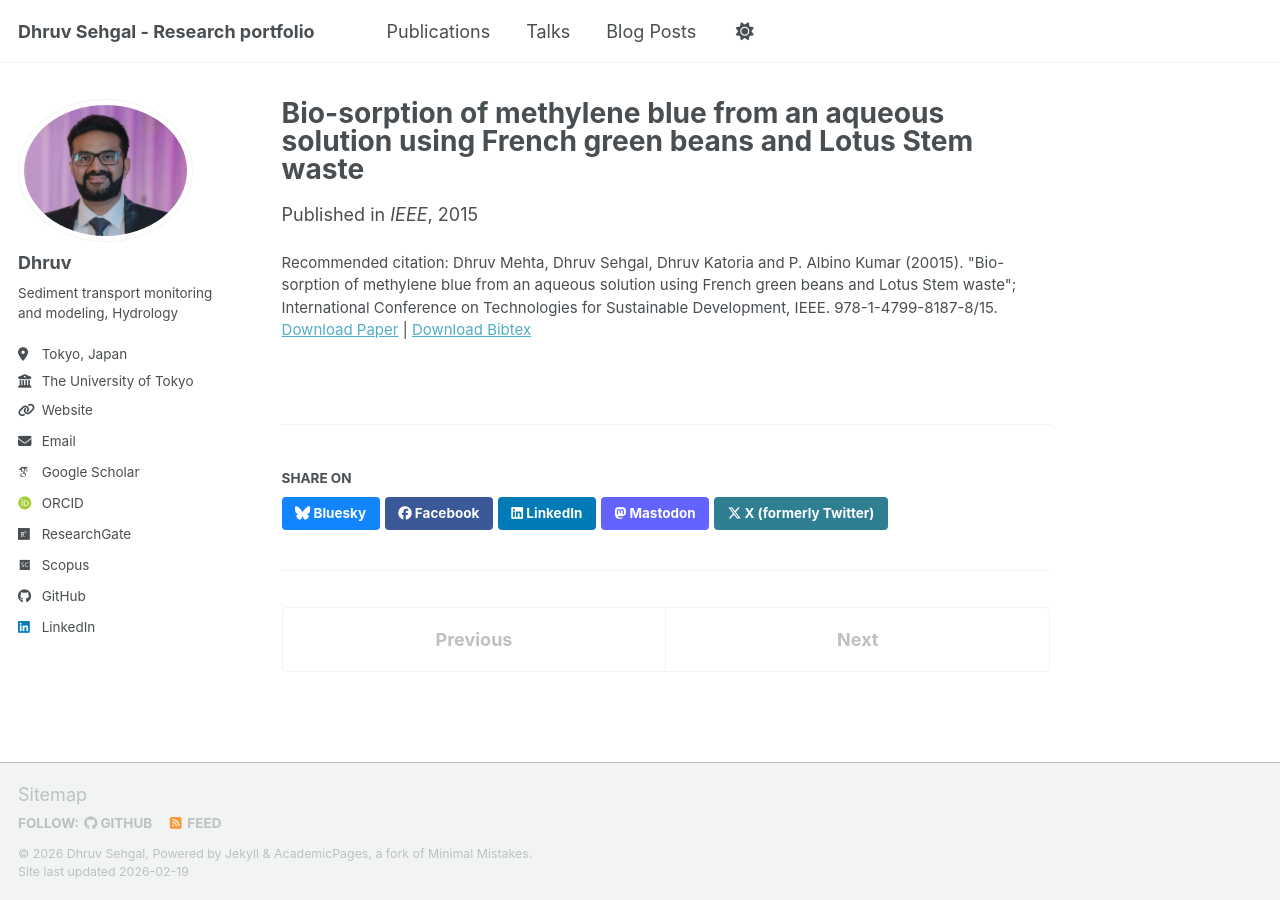
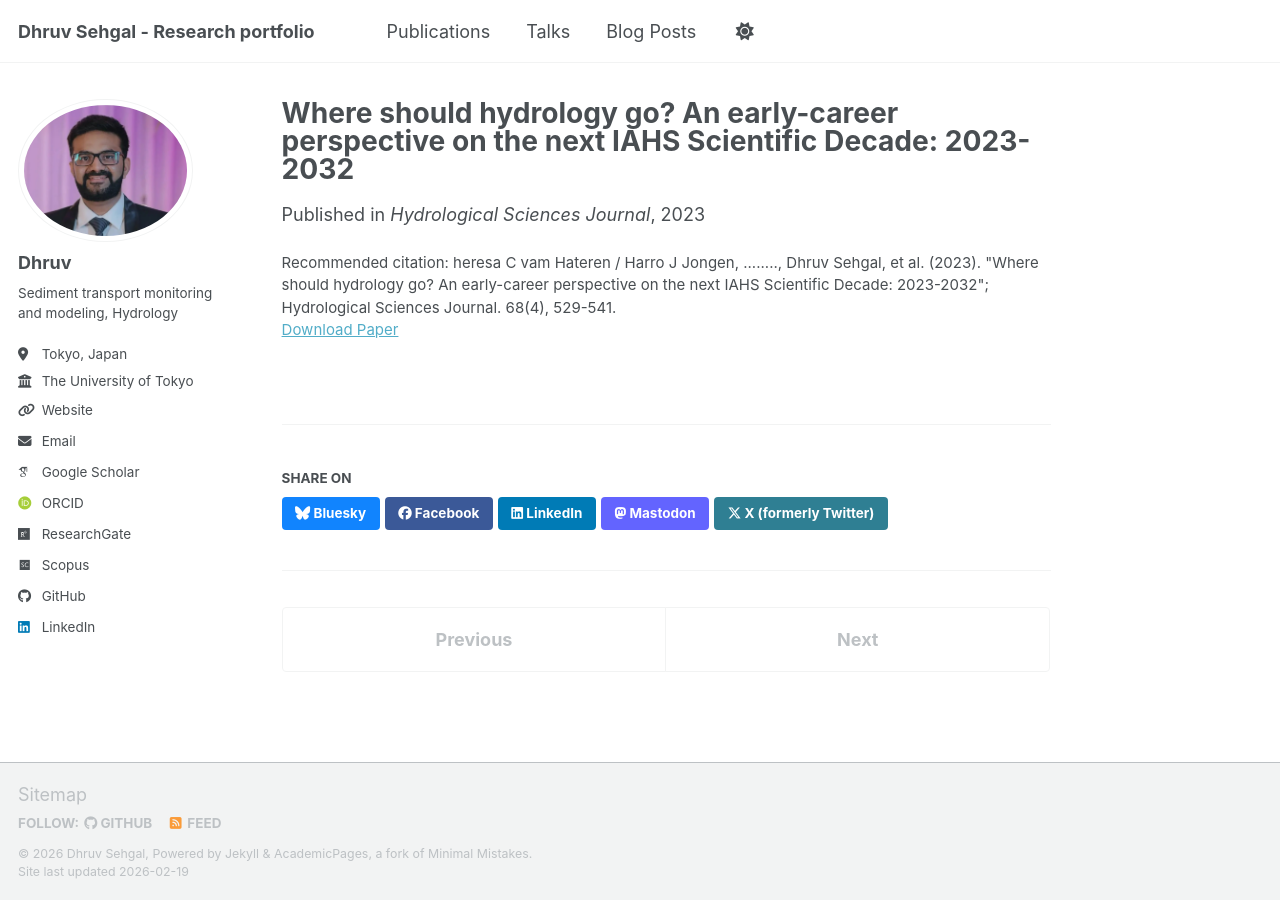
Before and after one commit to dhruvsehgal92/dhruvsehgal92, a Jekyll site: the page built from _publications/2009-10-01-paper-title-number-1.md, in a window 1280 px wide. Built offline with Jekyll 4.4.1, drawn with Linux system fonts in a browser that asks for light colours; some web fonts are replaced; a script bundle is joined from its source files by our own code; library files that are not in the unit come from our copies.

Commit message:
Update 2009-10-01-paper-title-number-1.md

```diff
--- a/_publications/2009-10-01-paper-title-number-1.md
+++ b/_publications/2009-10-01-paper-title-number-1.md
@@ -1,12 +1,11 @@
 ---
-title: "Bio-sorption of methylene blue from an aqueous solution using French green beans and Lotus Stem waste"
+title: "Where should hydrology go? An early-career perspective on the next IAHS Scientific Decade: 2023-2032"
 collection: publications
 category: manuscripts
 permalink: /publication/2009-10-01-paper-title-number-1
-excerpt: 'This paper is about using bio waste to treat industrial waste water.'
-date: 2015-04-30
-venue: 'IEEE'
-paperurl: 'http://dx.doi.org/10.1109/ictsd.2015.7095914'
-bibtexurl: 'https://academicpages.github.io/files/bibtex1.bib'
-citation: 'Dhruv Mehta, Dhruv Sehgal, Dhruv Katoria and P. Albino Kumar (20015). "Bio-sorption of methylene blue from an aqueous solution using French green beans and Lotus Stem waste"; International Conference on Technologies for Sustainable Development, IEEE. 978-1-4799-8187-8/15.'
+excerpt: 'This is an opinion paper about early-career perspective on the next decadal (2023-2032) trend of hydrology.'
+date: 2023-03-09
+venue: 'Hydrological Sciences Journal'
+paperurl: 'https://doi.org/10.1080/02626667.2023.2170754'
+citation: 'heresa C vam Hateren / Harro J Jongen, ........, Dhruv Sehgal, et al. (2023). "Where should hydrology go? An early-career perspective on the next IAHS Scientific Decade: 2023-2032"; Hydrological Sciences Journal. 68(4), 529-541.'
 ---
```
